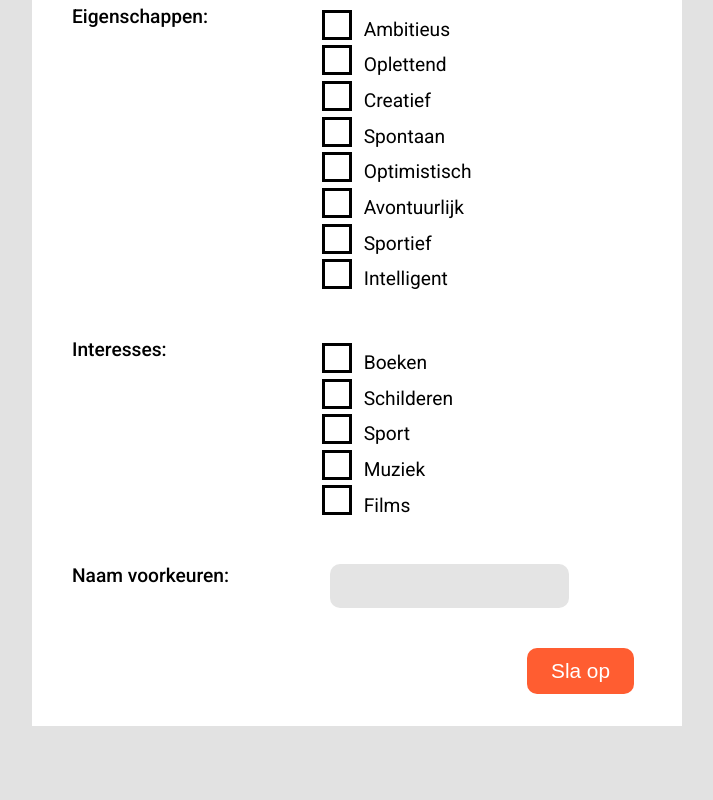
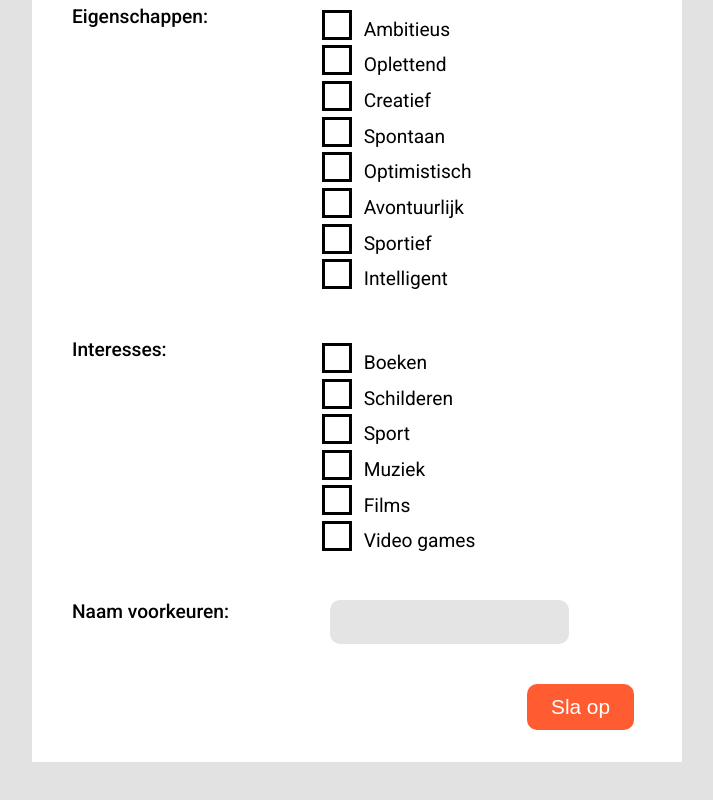
Before and after one commit to Lynnvanschie/Project-Tech, a website: page view/filter.ejs in a window 1280 px wide. Shown: the part 682-1482 px from the top of the page, without its empty margins (283-996 px from the left). Drawn offline with nearby package versions, Linux system fonts and the light colour scheme; files that its build step writes are made by us from their sources.

Commit message:
added form checkboxes to back end, and connected them with my data object

```diff
--- a/view/favorieten.ejs
+++ b/view/favorieten.ejs
@@ -15,10 +15,12 @@
 			<% for (var i = 0; i < filterSet.length; i++) { %>
 
 			<article>
-
 				<div>
 				<h2><%= filterSet[i].name %>:</h2>
 				<p><%= filterSet[i].geslacht %>, van <%= filterSet[i].leeftijdA %> tot <%= filterSet[i].leeftijdB %>, tot <%= filterSet[i].afstand %> km.</p>
+				<p><%= filterSet[i].opzoek %></p>
+				<p><%= filterSet[i].eigenschap %></p>
+				<p><%= filterSet[i].interesse %></p>
 				</div>
 				<button>Selecteer</button>
 			</article>
--- a/view/filter.ejs
+++ b/view/filter.ejs
@@ -10,13 +10,13 @@
 			<div class="container">
 				<p>Ik zoek een:</p>
 				<div class="geslacht">
-					<input type="radio" name="geslacht" value="man" id="man" checked />
+					<input type="radio" name="geslacht" value="Man" id="man" checked />
 					<label for="man">Man</label>
 
-					<input type="radio" name="geslacht" value="vrouw" id="vrouw" />
+					<input type="radio" name="geslacht" value="Vrouw" id="vrouw" />
 					<label for="vrouw">Vrouw</label>
 
-					<input type="radio" name="geslacht" value="beide" id="beide" />
+					<input type="radio" name="geslacht" value="Beide" id="beide" />
 					<label for="beide">Beide</label>
 				</div>
 			</div>
@@ -40,19 +40,19 @@
 				<p>Op zoek naar:</p>
 				<div>
 					<div>
-						<input type="checkbox" id="serieus" name="opzoek">
+						<input type="checkbox" id="serieus" name="opzoek" value="Serieuze relatie">
 						<label for="serieus">Serieuze relatie</label>
 					</div>
 					<div>
-						<input type="checkbox" id="casual" name="opzoek">
+						<input type="checkbox" id="casual" name="opzoek" value="Casual fun">
 						<label for="casual">Casual fun</label>
 					</div>
 					<div>
-						<input type="checkbox" id="date" name="opzoek">
+						<input type="checkbox" id="date" name="opzoek" value="Een date">
 						<label for="date">Een date</label>
 					</div>
 					<div>
-						<input type="checkbox" id="vrienden" name="opzoek">
+						<input type="checkbox" id="vrienden" name="opzoek" value="Vriendschap">
 						<label for="vrienden">Vriendschap</label>
 					</div>
 				</div>
@@ -62,35 +62,35 @@
 				<p>Eigenschappen:</p>
 				<div>
 					<div>
-						<input type="checkbox" id="ambitieus" name="eigenschap">
+						<input type="checkbox" id="ambitieus" name="eigenschap" value="Ambitieus">
 						<label for="ambitieus">Ambitieus</label>
 					</div>
 					<div>
-						<input type="checkbox" id="oplettend" name="eigenschap">
+						<input type="checkbox" id="oplettend" name="eigenschap" value="Oplettend">
 						<label for="oplettend">Oplettend</label>
 					</div>
 					<div>
-						<input type="checkbox" id="creatief" name="eigenschap">
+						<input type="checkbox" id="creatief" name="eigenschap" value="Creatief">
 						<label for="creatief">Creatief</label>
 					</div>
 					<div>
-						<input type="checkbox" id="spontaan" name="eigenschap">
+						<input type="checkbox" id="spontaan" name="eigenschap" value="Spontaan">
 						<label for="spontaan">Spontaan</label>
 					</div>
 					<div>
-						<input type="checkbox" id="optimistisch" name="eigenschap">
+						<input type="checkbox" id="optimistisch" name="eigenschap" value="Optimistisch">
 						<label for="optimistisch">Optimistisch</label>
 					</div>
 					<div>
-						<input type="checkbox" id="avontuurlijk" name="eigenschap">
+						<input type="checkbox" id="avontuurlijk" name="eigenschap" value="Avontuurlijk">
 						<label for="avontuurlijk">Avontuurlijk</label>
 					</div>
 					<div>
-						<input type="checkbox" id="sportief" name="eigenschap">
+						<input type="checkbox" id="sportief" name="eigenschap" value="Sportief">
 						<label for="sportief">Sportief</label>
 					</div>
 					<div>
-						<input type="checkbox" id="intelligent" name="eigenschap">
+						<input type="checkbox" id="intelligent" name="eigenschap" value="Intelligent">
 						<label for="intelligent">Intelligent</label>
 					</div>
 				</div>
@@ -100,24 +100,28 @@
 				<p>Interesses:</p>
 				<div>
 					<div>
-						<input type="checkbox" id="boeken" name="interesses">
+						<input type="checkbox" id="boeken" name="interesse" value="Boeken">
 						<label for="boeken">Boeken</label>
 					</div>
 					<div>
-						<input type="checkbox" id="schilderen" name="interesses">
+						<input type="checkbox" id="schilderen" name="interesse" value="Schilderen">
 						<label for="schilderen">Schilderen</label>
 					</div>
 					<div>
-						<input type="checkbox" id="sport" name="interesses">
+						<input type="checkbox" id="sport" name="interesse" value="Sport">
 						<label for="sport">Sport</label>
 					</div>
 					<div>
-						<input type="checkbox" id="muziek" name="interesses">
+						<input type="checkbox" id="muziek" name="interesse" value="Muziek">
 						<label for="muziek">Muziek</label>
 					</div>
 					<div>
-						<input type="checkbox" id="films" name="interesses">
+						<input type="checkbox" id="films" name="interesse" value="Films">
 						<label for="films">Films</label>
+					</div>
+					<div>
+						<input type="checkbox" id="games" name="interesse" value="Video games">
+						<label for="games">Video games</label>
 					</div>
 				</div>
 			</div>
```
Also changed, not shown: index.js (+14 -19 lines).
